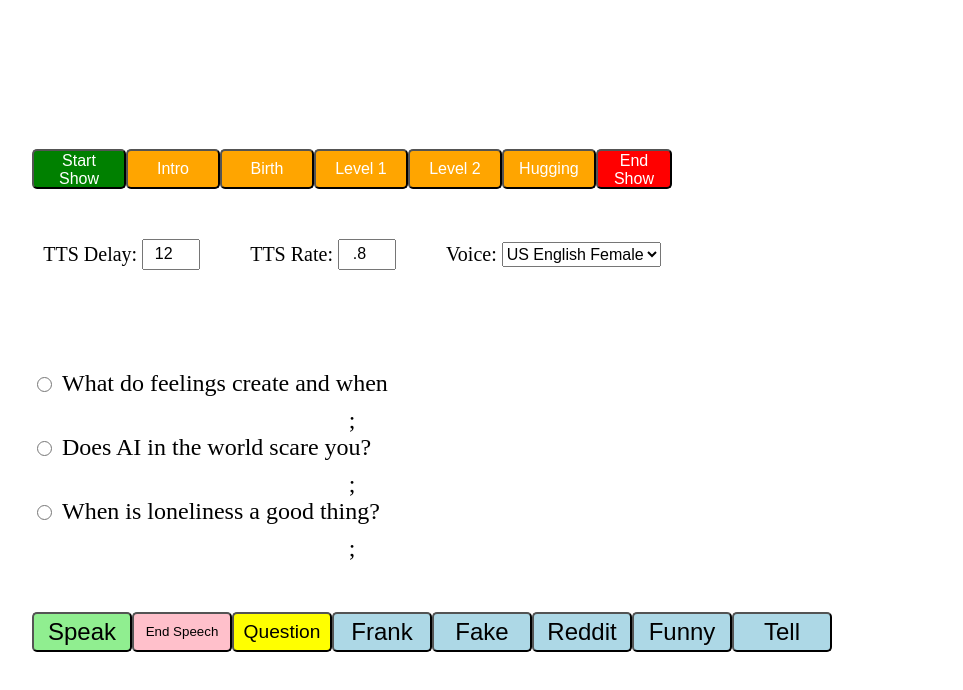
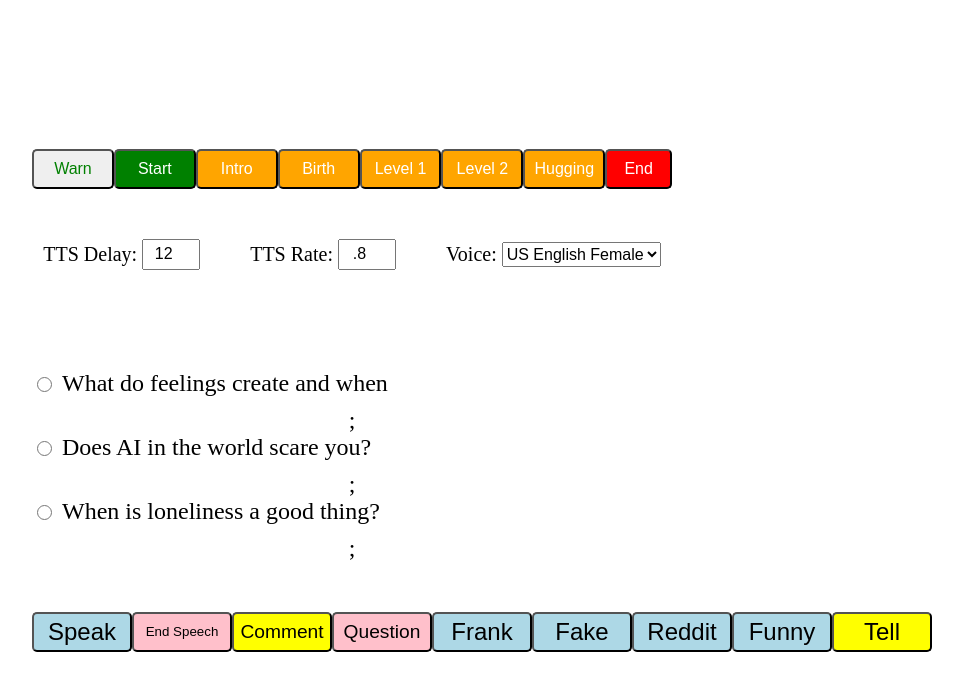
Before and after one commit to hunterowens/frankenstein, an Electron app: page Editor/Editor_OneAct/index.html in a window 1280 px wide. Shown: the whole page, without its empty margins (288-1251 px from the left). Drawn offline with Linux system fonts and the light colour scheme; no server answers; a script that the page names is missing.

Commit message:
added tell function and changed button colors

```diff
--- a/Editor/Editor_OneAct/index.html
+++ b/Editor/Editor_OneAct/index.html
@@ -7,13 +7,14 @@
   </head>
   <body>
     <div class="surface-buttons">
-      <button id="startshow" onclick="fireCue('start')";">Start Show</button>
+      <button id="warn" onclick="firecue('warn')">Warn</button>
+      <button id="startshow" onclick="fireCue('start')";">Start</button>
       <button id="intro" onclick="fireCue('intro')">Intro</button>
       <button id="birth" onclick="fireCue('birth')">Birth</button>
       <button id="level1" onclick="fireCue('level1')">Level 1</button>
       <button id="level2" onclick="fireCue('level2')">Level 2</button>
       <button id="hugging" onclick="fireCue('hugging')">Hugging</button>
-      <button id="end-show" onclick="fireCue('end')">End Show</button>
+      <button id="end-show" onclick="fireCue('end')">End</button>
     </div>
     <div class="state-display">
     </div>
@@ -43,6 +44,7 @@
       <div class="submit-refresh">
         <button id="submit" onclick="submitQuestions(event);">Speak</button>
         <button id="ask" onclick="askQuestion(event);">End Speech</button>
+        <button id="comment" onclick="tellComment(event);">Comment</button>
         <button id="refresh" onclick="sendRefresh();">Question</button>
         <button id="Frank" onclick="sendFrank();">Frank</button>
         <button id="Fake" onclick="sendFake();">Fake</button>
--- a/Editor/Editor_OneAct/renderer.js
+++ b/Editor/Editor_OneAct/renderer.js
@@ -312,6 +312,15 @@ function fireCue(cue) {
 
 }
 
+function tellComment(event) {
+  event.preventDefault();
+  setTimeout(() => {
+    playSoundFile(questionSelected);
+  }, delay * 1000);
+
+}
+
+
 function startShow() {
   const message = new OSC_JS.Message('/start', 1);
   console.log(message);
--- a/Editor/Editor_OneAct/styles.css
+++ b/Editor/Editor_OneAct/styles.css
@@ -68,17 +68,14 @@ body {
 
 #submit {
   /* margin-right: 25px; */
-  background-color: lightgreen;
+  background-color: lightblue;
 }
 
-#ask {
+#ask, #refresh {
   /* margin-right: 25px; */
   background-color: pink;
 }
 
-#refresh {
-  background-color: yellow;
-}
 
 #submit {
   height: 40px;
@@ -94,12 +91,29 @@ body {
   border-radius: 5px;
 }
 
-#Frank, #Fake, #Reddit, #Funny, #More{
+#Frank, #Fake, #Reddit, #Funny {
   height: 40px;
   width: 100px;
   font-size: 1.5em;
   border-radius: 5px;
   background-color: lightblue;
+}
+
+#comment {
+  height: 40px;
+  width: 100px;
+  font-size: 1.2em;
+  border-radius: 5px;
+  background-color: yellow;
+
+}
+
+#More {
+  height: 40px;
+  width: 100px;
+  font-size: 1.5em;
+  border-radius: 5px;
+  background-color: yellow;
 }
 
 #ask {
@@ -131,6 +145,14 @@ body {
   font-size: 1em;
   border-radius: 5px;
   color: white;
+}
+
+#warn {
+  height: 40px;
+  width: 125px;
+  font-size: 1em;
+  border-radius: 5px;
+  color: green;
 }
 
 #cue1, #cue2, #cue3 {
```
